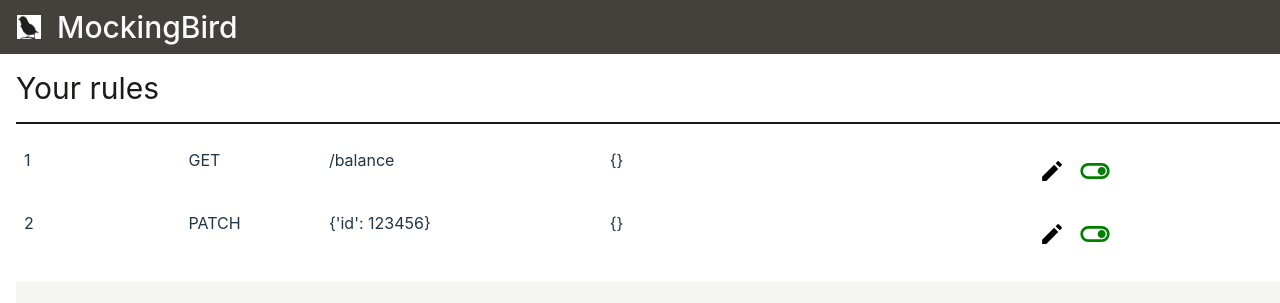
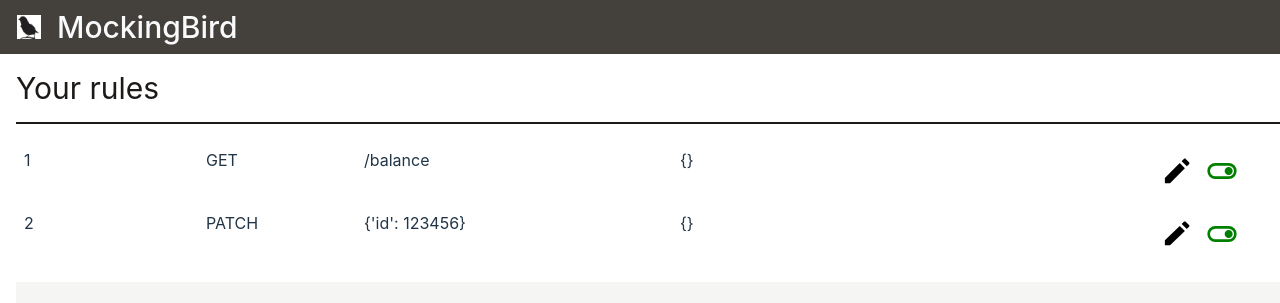
Before and after one commit to jaiprakash-dadwani/mocking-bird-web, a React (Vite) app: page /console/edit in a window 1280 px wide. Shown: the top 303 px of the page. Built offline with nearby package versions, Linux system fonts and the light colour scheme; no server answers.

Commit message:
Update toggle rule

```diff
--- a/src/rules/ExistingRules.tsx
+++ b/src/rules/ExistingRules.tsx
@@ -23,14 +23,14 @@ function ExistingRule({data, index}: {data: Rule, index: number}) {
     }
 
     return (
-        <div className={`grid ${isEdit ? "grid-cols-12" : "grid-cols-9"} space-x-6 m-2`}>
+        <div className={`grid ${isEdit ? "grid-cols-11" : "grid-cols-8"} space-x-6 m-2`}>
             <div className="col-span-1" key="ruleId-title">{index+1}</div>
             <div className="col-span-1" key="ruleId-title">{data.apiMethod}</div>
             <div className="col-span-2" key="contition-title">{data.conditions[0]?.conditionValue}</div>
             <div className="col-span-3" key="req-title">{data.response}</div>
             {isEdit && <input type="text" defaultValue={data.response} className="col-span-3" onChange={(e) => setTextValue(e.target.value)}></input>}
-            <div className="col-span-2 flex flex-row" key="conflict-title">
-                <button className="bg-white w-10" onClick={handleClick}><img src={isEdit ? tickIcon : editIcon} alt="edit"/></button>
+            <div className="col-span-1 flex flex-row" key="conflict-title">
+                <button className="bg-white w-12" onClick={handleClick}><img src={isEdit ? tickIcon : editIcon} alt="edit"/></button>
                 <button className="bg-white w-24" onClick={handleEnable}><img src={data.ruleEnabled ? toggleOn : toggleOff} alt="enable"/></button>
             </div>
         </div>
```
